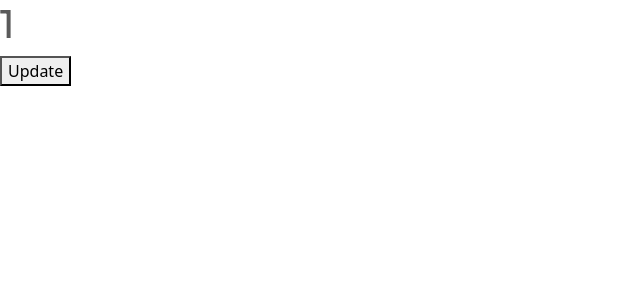
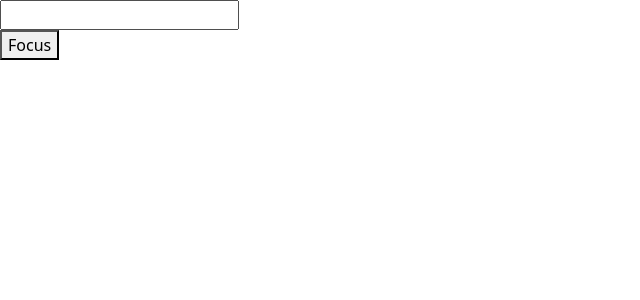
Before and after one commit to kesha2302/ReactPractice, a React (Create React App) app: page / in a window 1280 px wide. Shown: the top 300 px of the page, without its empty margins (0-640 px from the left). Built offline with nearby package versions, Linux system fonts and the light colour scheme.

Commit message:
Forward Ref and Error Boundary

```diff
--- a/src/App.js
+++ b/src/App.js
@@ -32,6 +32,10 @@ import PureComp from './Components/PureComp';
 import PureComp2 from './Components/PureComp2';
 import LifeCycle1 from './Components/LifeCycle1';
 import LifeCycle3 from './Components/LifeCycle3';
+import ErrorBoundary from './Components/ErrorBoundary';
+import Fruits from './Components/Fruits';
+import FwrRef from './Components/FwrRef';
+import FwrParent from './Components/FwrParent';
 
 function App() {
   return (
@@ -77,7 +81,18 @@ function App() {
      {/* <LifeCycle1/> */}
      {/* <LifeCycle3/> */}
      {/* <PureComp/> */}
-     <PureComp2/>
+     {/* <PureComp2/> */}
+
+     {/* <ErrorBoundary>
+      <Fruits name="Apple"/>
+      <Fruits name="Orange"/>
+      <Fruits name="Broccoli"/>
+     </ErrorBoundary> */}
+
+     {/* <FwrRef/> */}
+     <FwrParent/>
+
+
 
 
     </div>
--- /dev/null
+++ b/src/Components/ErrorBoundary.js
@@ -0,0 +1,38 @@
+import { Component } from 'react'
+
+export class ErrorBoundary extends Component {
+    constructor(props) {
+      super(props)
+
+      this.state = {
+         hasError:false
+      }
+    }
+
+     // This lifecycle method is called if a child component throws an error
+    static getDerivedStateFromError(error)
+    {
+          // Update state to indicate an error has occurred
+        return{
+            hasError:true
+        }
+    }
+
+  render() {
+    // return (
+    //   <div>
+    //     ErrorBoundary
+    //   </div>
+    // )
+
+      // If an error occurred, display fallback UI
+    if(this.state.hasError){
+        return<h1>Something went wrong</h1>
+    }
+
+    // Otherwise, render children normally
+    return this.props.children
+  }
+}
+
+export default ErrorBoundary
--- /dev/null
+++ b/src/Components/Fruits.js
@@ -0,0 +1,14 @@
+
+function Fruits({name}) {
+
+    if(name === 'Broccoli')
+        throw new Error('Not a Fruit')
+
+  return (
+    <div>
+    {name}
+    </div>
+  )
+}
+
+export default Fruits
--- /dev/null
+++ b/src/Components/FwrChild.js
@@ -0,0 +1,11 @@
+import React from "react"
+
+const FwrChild = React.forwardRef((props,ref)=>{
+    return(
+        <div>
+            <input type="text"  ref={ref}/>
+        </div>
+    )
+})
+
+export default FwrChild
--- /dev/null
+++ b/src/Components/FwrParent.js
@@ -0,0 +1,27 @@
+import { Component } from 'react'
+import React from 'react'
+import FwrChild from './FwrChild'
+
+export class FwrParent extends Component {
+    constructor(props) {
+      super(props)
+
+      this.inputRef = React.createRef()
+    }
+
+    clickHandler=()=>{
+        // this.inputRef.current.focus()
+        this.inputRef.current.style.color="blue"
+    }
+
+  render() {
+    return (
+      <div>
+        <FwrChild ref={this.inputRef}/>
+        <button onClick={this.clickHandler}>Focus</button>
+      </div>
+    )
+  }
+}
+
+export default FwrParent
--- /dev/null
+++ b/src/Components/FwrRef.js
@@ -0,0 +1,37 @@
+import { Component } from 'react'
+import React from 'react'
+
+ class FwrRef extends Component {
+
+    constructor(props) {
+      super(props)
+
+     this.inputRef = React.createRef()
+    }
+
+    componentDidMount(){
+        this.inputRef.current.focus()
+        // console.log(this.inputRef)
+      //  this.inputRef.current.value=1000
+    }
+
+    clickHandler =()=>{
+        // alert(this.inputRef.current.value)
+        this.inputRef.current.style.color='red'
+        // this.inputRef.current.style.backgroundColor="Blue"
+        // this.inputRef.current.style.display='none'
+    }
+
+  render() {
+    return (
+      <div>
+        <label>Name:</label>
+        <input type='text' ref={this.inputRef}/>
+
+        <button className='bg-primary' onClick={this.clickHandler}>Change</button>
+      </div>
+    )
+  }
+}
+
+export default FwrRef
```
